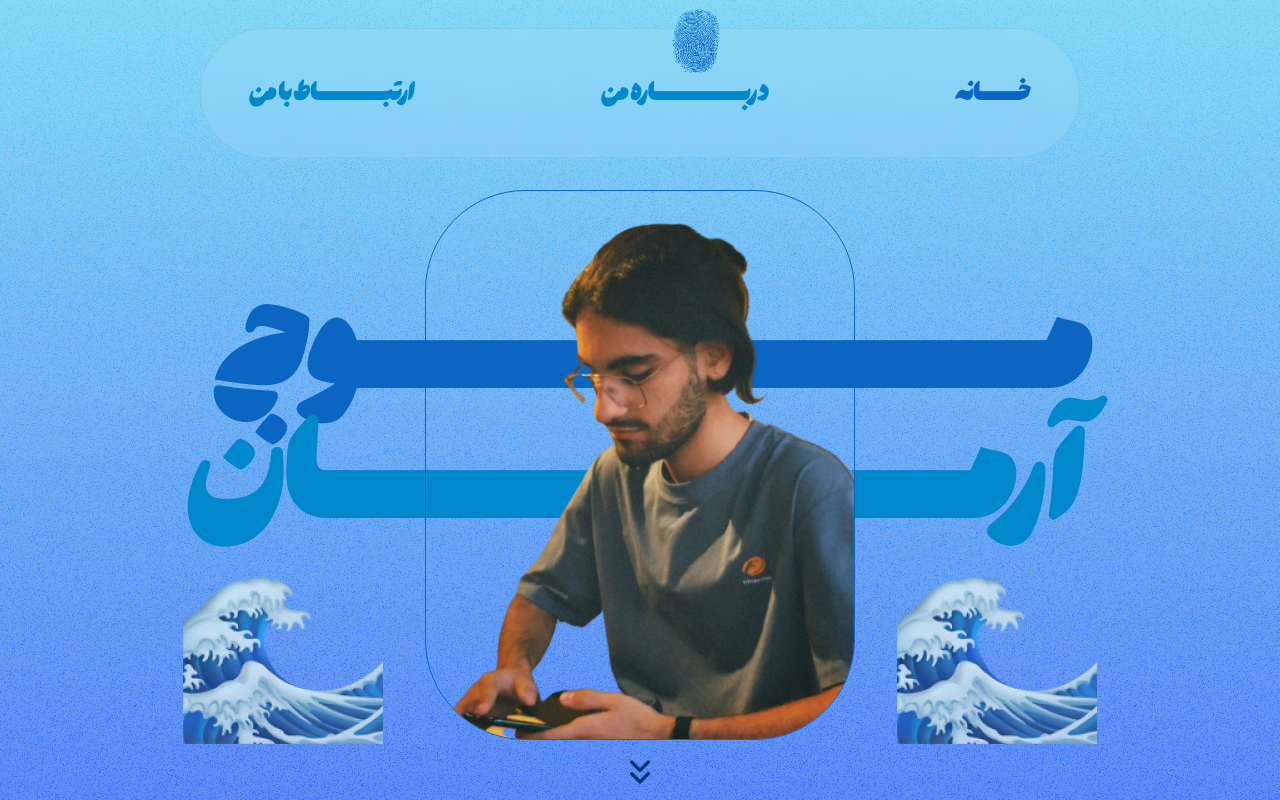
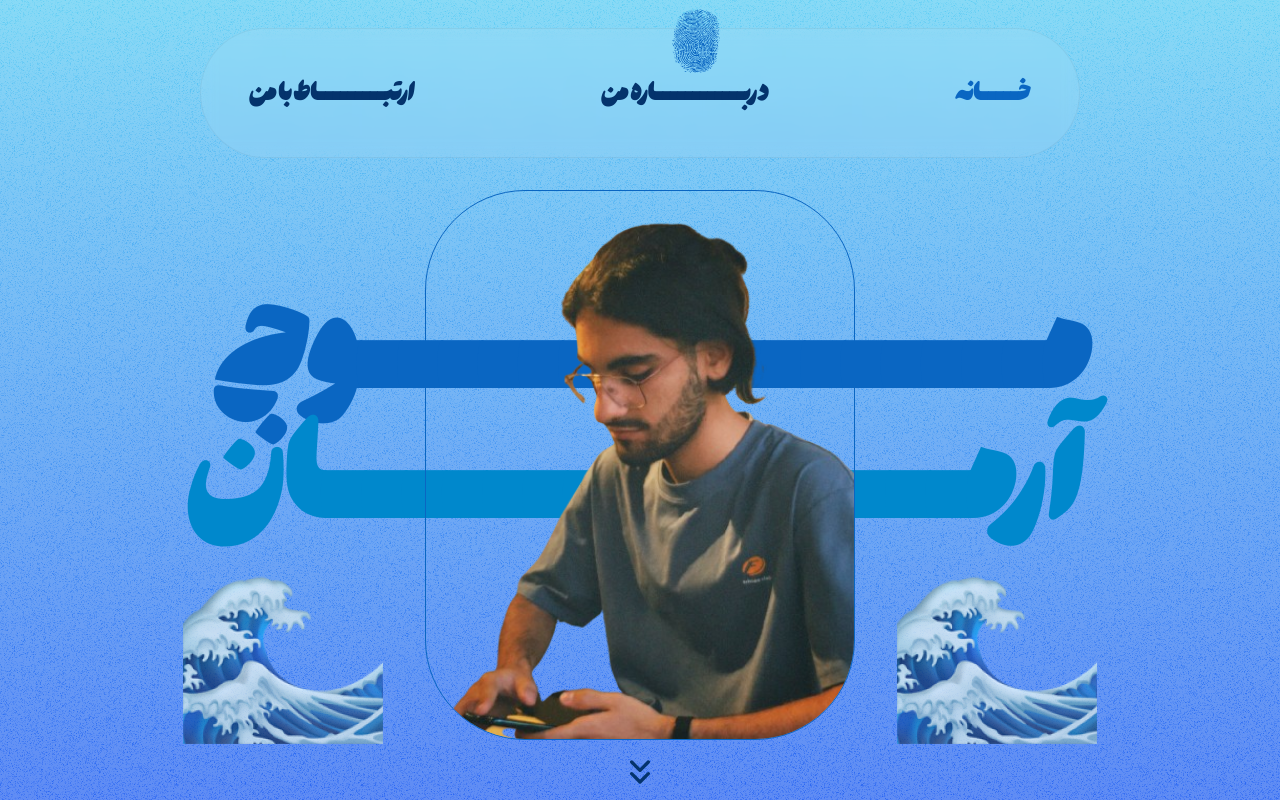
Before and after one commit to abolfazlj10/richHavij, a Next.js app: page / in a window 1280 px wide. Built offline with nearby package versions, Linux system fonts and the light colour scheme.

Commit message:
add transition to a tag

```diff
--- a/app/components/navbar.js
+++ b/app/components/navbar.js
@@ -70,9 +70,9 @@ export default function Navbar () {
     return(
         <div className="positionNavbar">
             <div className="navbar">
-                <div><a className="activeLink" onClick={() => activeLink('home')} ref={home} href="#home">خـــــانه</a></div>
-                <div><a className="alaki" onClick={() => activeLink('about')} ref={about} href="#about">دربــــــــــــاره من</a></div>
-                <div><a className="alaki" onClick={() => activeLink('contact')} ref={contact} href="#contact">ارتبـــــــــاط با من</a></div>
+                <div><a className="linkNav activeLink" onClick={() => activeLink('home')} ref={home} href="#home">خـــــانه</a></div>
+                <div><a className="linkNav" onClick={() => activeLink('about')} ref={about} href="#about">دربــــــــــــاره من</a></div>
+                <div><a className="linkNav" onClick={() => activeLink('contact')} ref={contact} href="#contact">ارتبـــــــــاط با من</a></div>
                 <div className="navFingerprint">
                     <img className="navFileFingerprint" src="./fingerPrint.svg" />
                 </div>
--- a/app/main.css
+++ b/app/main.css
@@ -32,7 +32,10 @@ html,body{
     @apply fixed z-50 top-7 w-full flex justify-center items-center font-hasti px-[200px];
 }
 .navbar{
-    @apply flex justify-between text-2xl text-[#0088CC] bg-[#FFFFFF17] border border-[#0000000D] backdrop-blur w-full p-12 rounded-[100px];
+    @apply flex justify-between text-2xl text-[#04336C] bg-[#FFFFFF17] border border-[#0000000D] backdrop-blur w-full p-12 rounded-[100px];
+}
+.linkNav{
+    @apply duration-75;
 }
 .activeLink{
     @apply text-highBlue;
```
